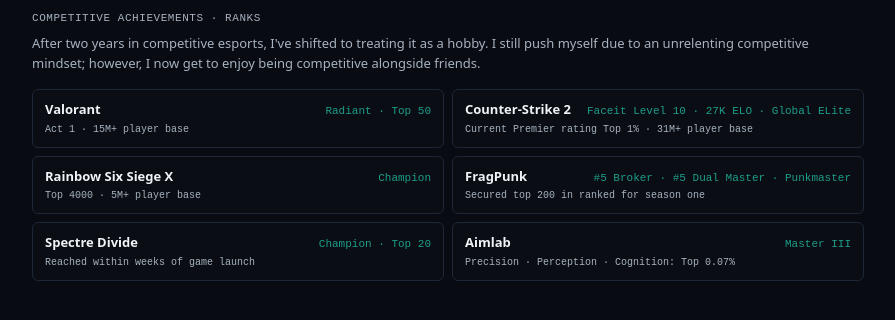
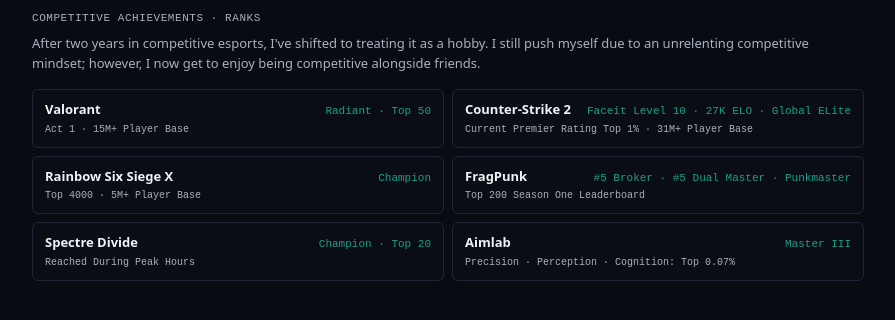
Before and after one commit to osakhra/andrewcastor-portfolio, a Next.js app: page /about in a window 1280 px wide. Shown: the part 1640-1960 px from the top of the page, without its empty margins (192-1087 px from the left). Built offline with nearby package versions, Linux system fonts and the light colour scheme.

Commit message:
quiet update

```diff
--- a/app/about/page.tsx
+++ b/app/about/page.tsx
@@ -70,27 +70,27 @@ const gamingRanks = [
   {
     game: 'Valorant',
     rank: 'Radiant · Top 50',
-    note: 'Act 1 · 15M+ player base',
+    note: 'Act 1 · 15M+ Player Base',
   },
   {
     game: 'Counter-Strike 2',
     rank: 'Faceit Level 10 · 27K ELO · Global ELite',
-    note: 'Current Premier rating Top 1% · 31M+ player base',
+    note: 'Current Premier Rating Top 1% · 31M+ Player Base',
   },
   {
     game: 'Rainbow Six Siege X',
     rank: 'Champion',
-    note: 'Top 4000 · 5M+ player base',
+    note: 'Top 4000 · 5M+ Player Base',
   },
   {
     game: 'FragPunk',
     rank: '#5 Broker · #5 Dual Master · Punkmaster',
-    note: 'Secured top 200 in ranked for season one',
+    note: 'Top 200 Season One Leaderboard',
   },
   {
     game: 'Spectre Divide',
     rank: 'Champion · Top 20',
-    note: 'Reached within weeks of game launch',
+    note: 'Reached During Peak Hours',
   },
   {
     game: 'Aimlab',
```
